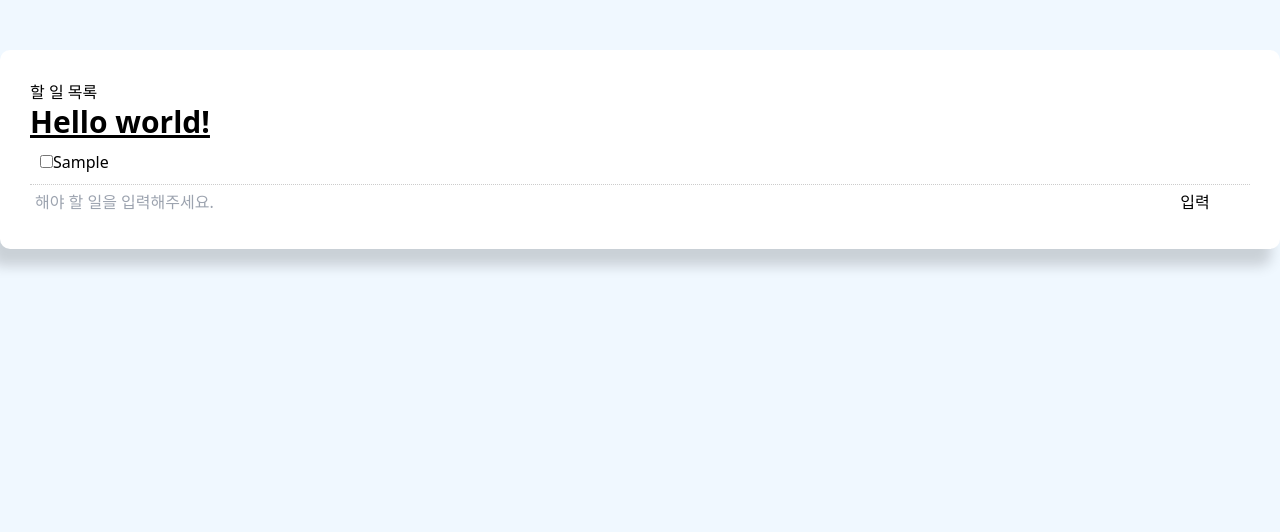
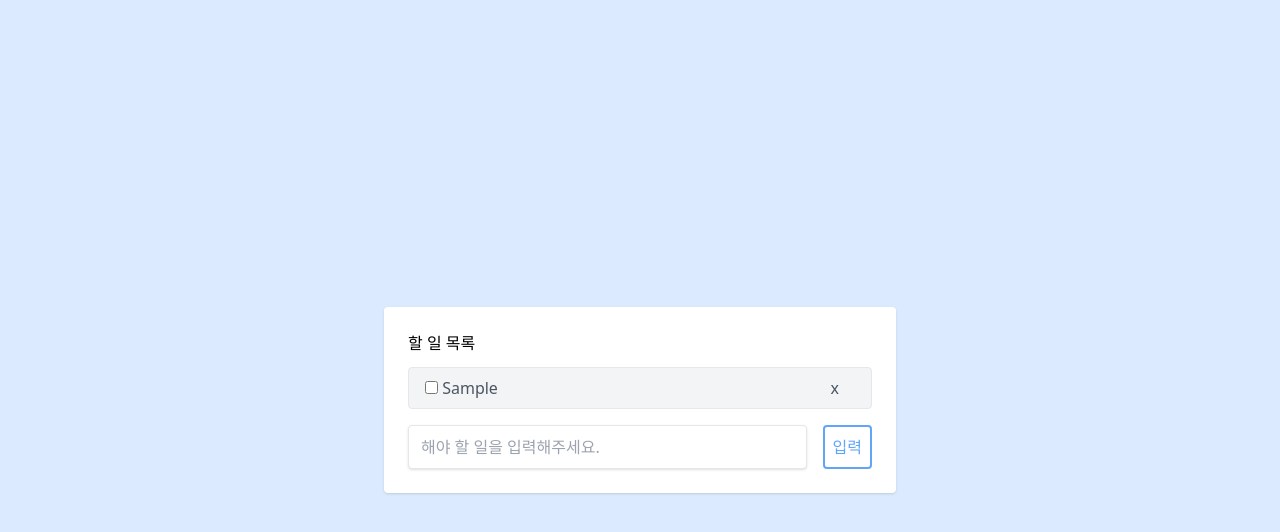
Before and after one commit to ChangMinPark2/React-A-Z, a React (Create React App) app: page / in a window 1280 px wide. Both pictures are taken after typing "Sample" into the empty fields and a click on the input "입력". Shown: the top 532 px of the page. Built offline with nearby package versions, Linux system fonts and the light colour scheme.

Commit message:
feat(react): drag 기능

```diff
--- a/package.json
+++ b/package.json
@@ -7,6 +7,7 @@
     "@testing-library/react": "^13.4.0",
     "@testing-library/user-event": "^13.5.0",
     "react": "^18.2.0",
+    "react-beautiful-dnd": "^13.1.1",
     "react-dom": "^18.2.0",
     "react-scripts": "5.0.1",
     "web-vitals": "^2.1.4"
--- a/src/App.js
+++ b/src/App.js
@@ -23,14 +23,11 @@
     }
 
     return (
-        <div className="container">
-            <div className="todoBlock">
-                <div className="title">
+        <div className={"flex items-center justify-center w-screen h-screen bg-blue-100"}>
+            <div className={"w-full p-6 m-4 bg-white rounded shadow lg:w-3/4 lg:max-w-lg"}>
+                <div className={"flex justify-between mb-3"}>
                     <h1>할 일 목록</h1>
                 </div>
-                <h1 className="text-3xl font-bold underline">
-                    Hello world!
-                </h1>
                 <List todoData={todoData} setTodoData={setTodoData}/>
                 <Form value={value} setValue={setValue} handleSubmit={handleSubmit}></Form>
             </div>
--- a/src/component/Form.js
+++ b/src/component/Form.js
@@ -7,21 +7,20 @@
 
     return (
         <div>
-            <form style={{display: "flex"}} onSubmit={handleSubmit}>
+            <form onSubmit={handleSubmit} className={"flex pt-2"}>
                 <input
                     type={"text"}
                     name={"value"}
-                    style={{flex: '10', padding: '5px'}}
                     placeholder={"해야 할 일을 입력해주세요."}
+                    className={"w-full px-3 py-2 mr-4 text-gray-500 border rounded shadow"}
                     value={value}
                     onChange={handleChange}
                 />
 
                 <input
+                    className={"p-2 text-blue-400 border-2 border-blue-400 rounded hover:text-white hover:bg-blue-200"}
                     type={"submit"}
                     value={"입력"}
-                    className={"btn"}
-                    style={{flex: '1'}}
                 />
             </form>
         </div>
--- a/src/component/List.js
+++ b/src/component/List.js
@@ -1,4 +1,5 @@
 import React from 'react'
+import {DragDropContext, Draggable, Droppable} from "react-beautiful-dnd";
 
 
 export default function List({todoData, setTodoData}) {
@@ -18,32 +19,60 @@
         let newTodoData = todoData.filter(data => data.id !== id);
         setTodoData(newTodoData)
     }
-    const getStyle = (completed) => {
-        return {
-            padding: "10px",
-            borderBottom: "1px #ccc dotted",
-            textDecoration: completed ? "line-through" : "none"
-        }
+
+    const handleEnd = (result) => {
+        if (!result.destination) return;
+        const newTodoData=todoData;
+
+        const[reorderedItem] = newTodoData.splice(result.source.index, 1);
+        newTodoData.splice(result.destination.index, 0, reorderedItem);
+        setTodoData(newTodoData);
     }
-    const btnStyle = {
-        color: "#fff",
-        border: "none",
-        padding: "5px 9px",
-        borderRadius: "50%",
-        cursor: "pointer",
-        float: "right"
-    }
-
     return (
         <div>
-            {todoData.map(data => (
-                <div style={getStyle(data.completed)} key={data.id}>
-                    <input type={"checkbox"} defaultChecked={false}
-                           onChange={() => handleCompleteChange(data.id)}/>
-                    {data.title}
-                    <button style={btnStyle} onClick={() => handleClick(data.id)}>x</button>
-                </div>
-            ))}
+            <DragDropContext onDragEnd={handleEnd}>
+                <Droppable droppableId="todo">
+                    {(provided) => (
+                        <div {...provided.droppableProps} ref={provided.innerRef}>
+                            {todoData.map((data, index) => (
+                                <Draggable
+                                    key={data.id}
+                                    draggableId={data.id.toString()}
+                                    index={index}
+                                >
+                                    {(provided, snapshot) => (
+                                        <div
+                                            key={data.id}
+                                            {...provided.draggableProps}
+                                            ref={provided.innerRef}
+                                            {...provided.dragHandleProps}
+                                            className={`${
+                                                snapshot.isDragging ? "bg-gray-400" : "bg-gray-100"}
+                                                 flex items-center justify-between w-full px-4 my-2 text-gray-600 bg-gray-100 border rounded`}
+                                        >
+                                                <div className={"items-center"}>
+                                                    <input type={"checkbox"} defaultChecked={false}
+                                                           onChange={() => handleCompleteChange(data.id)}
+                                                    />{" "}
+                                                    <span
+                                                        className={data.completed ? "line-through" : undefined}>
+                                                        {data.title}
+                                                    </span>
+                                                </div>
+                                                <div className={"items-center"}>
+                                                    <button className={"px-4 py-2 float-right"}
+                                                            onClick={() => handleClick(data.id)}>x
+                                                    </button>
+                                                </div>
+                                        </div>
+                                    )}
+                                </Draggable>
+                            ))}
+                            {provided.placeholder}
+                        </div>
+                    )}
+                </Droppable>
+            </DragDropContext>
         </div>
-    )
+    );
 }
```
Also changed, not shown: 1 other file (tests, documents, lock files or other folders).
